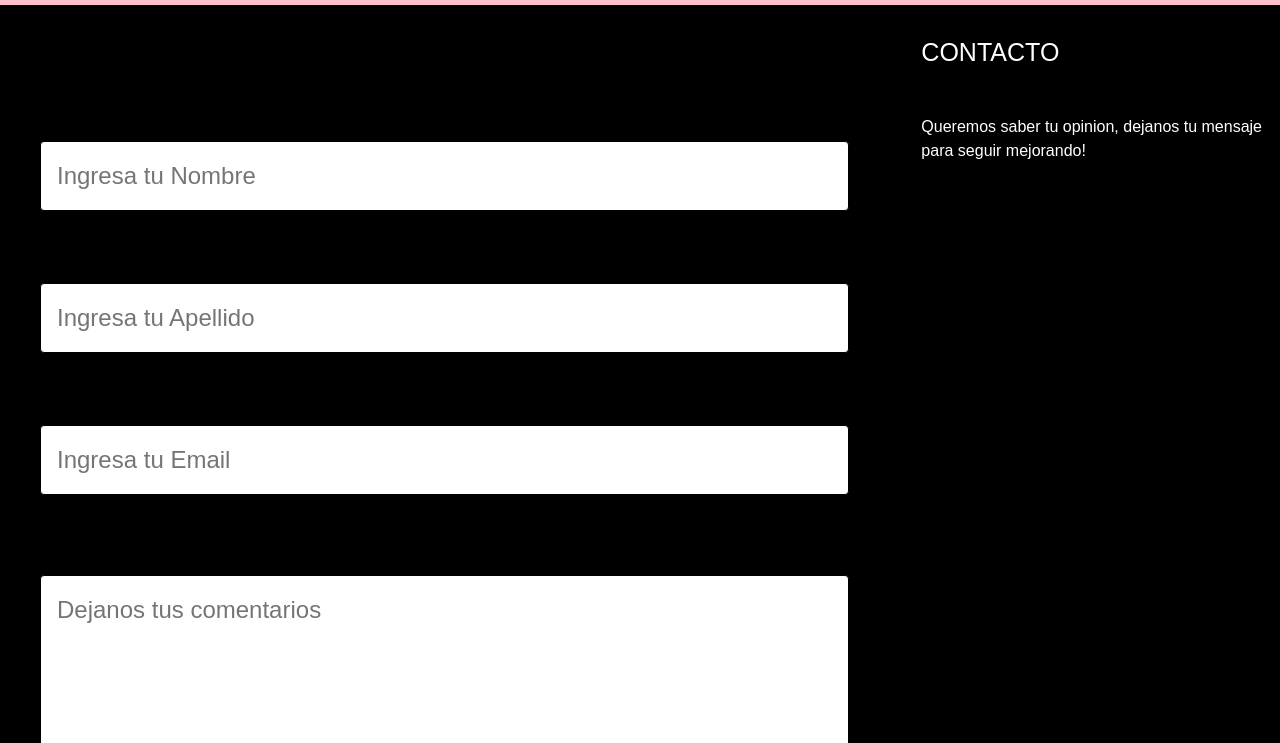
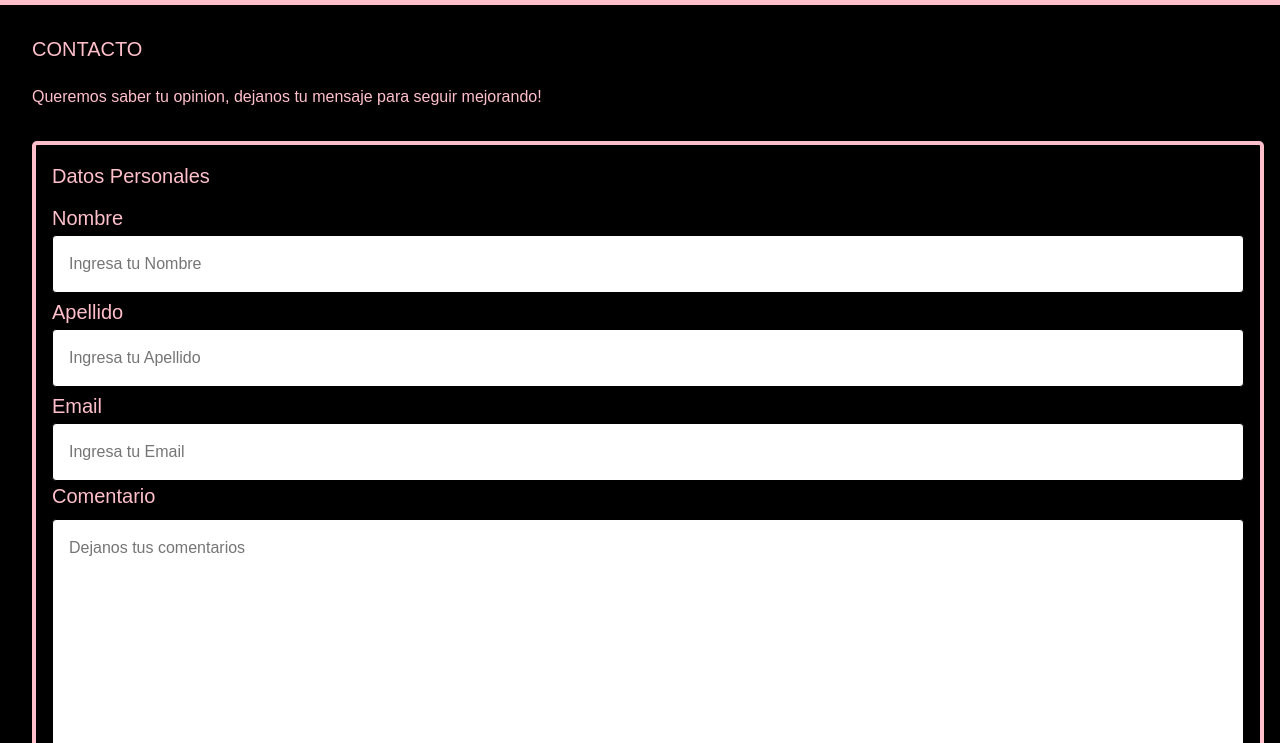
Before and after one commit to nzelias/tiniSite, a plain HTML site: page page/contacto.html in a window 1280 px wide. Shown: the part 57-800 px from the top of the page. Drawn offline with nearby package versions, Linux system fonts and the light colour scheme.

Commit message:
Agregando animacion

```diff
--- a/css/estilos.css
+++ b/css/estilos.css
@@ -12,7 +12,7 @@ body{
 }
 
 .titulo{
-    font-size: 25px;
+    font-size: 20px;
     text-align: left;
     padding-top: 2vh;
     padding-left: 2vh;
@@ -149,7 +149,7 @@ singles__img4{
 .footer__derechos{
     padding: 2vh;
     text-align: left;
-    font-size: 13px;
+    font-size: 12px;
     width: 50%;
 }
 
@@ -217,45 +217,43 @@ singles__img4{
 
 /*CONTACTO*/
 
-#titulo-contacto, #texto-contacto{
-    color: white;
-}
 .form__fieldset{
     font-size: 3vh;
     padding: 3vh;
-    height: 100%;
     border-radius: 5px;
     background-color: transparent;
-    padding: 3vh;
-
+    padding: 2vh;
+    border: 0.5vh solid pink;
 }
-.form__text{
+.form__text , legend{
     font-size: 2.5vh;
 }
 
 .form {
-    margin: 2vh 2vh 2vh 0;
+    margin: 2vh 4vh 2vh 2vh ;
 }
 
 .form p{
     margin-left: 2vh;
 }
-.contenedor-form{
+.contenedor-form__datos{
     display: flex;
     justify-content: space-between;
-    flex-direction: row;
+    flex-direction: column;
     background-repeat: no-repeat;
     background-size: cover;
-    background-image: url(..//assets/img/backgroud.jpg);
-    color: black;
+    color: pink;
     font-size: bold;
+    margin-right: 2vh;
 }
 
 .contenedor-form__datos{
     margin: 2vh;
     width: 100%;
 }
-
+#nombre, #apellido, #correo, #comentario{
+    font-size: 2vh;
+}
 input[type=text], input[type=email], textarea {
     width: 100%;
     padding: 2vh;
@@ -290,13 +288,8 @@ input[type=submit] , input[type=reset] {
         flex-direction: column;
         width: 100%;
     }
-
     .discografia iframe{
         margin-bottom: 2vh;
-    }
-
-    .form p, .form h1{
-        color:white;
     }
     .footer__flex{
         flex-direction: column;
@@ -347,5 +340,4 @@ input[type=submit] , input[type=reset] {
     .discografia iframe{
         margin: 2vh;
     }
-
 }
--- a/page/contacto.html
+++ b/page/contacto.html
@@ -40,48 +40,37 @@
         </nav>
     </header>
 
-    <main class="contenedor-form">
+    <main>
+        <div class="form">
+            <h1 class="titulo animate__animated animate__flash">CONTACTO</h1>
+            <p id="texto-contacto" >Queremos saber tu opinion, dejanos tu mensaje para seguir mejorando!</p>
+        </div>
         <div class="contenedor-form__datos">
-            <!-- Form -->
             <form action="" class="form">
                 <fieldset class="form__fieldset">
                     <legend>Datos Personales</legend>
-
                     <label class="form__text" for="nombre">Nombre</label>
                     <input type="text" name="nombre" id="nombre" placeholder="Ingresa tu Nombre" required>
-                    <br><br>
-
                     <label class="form__text" for="apellido">Apellido</label>
                     <input type="text" name="apellido" id="apellido" placeholder="Ingresa tu Apellido" required>
-                    <br><br>
-
                     <label class="form__text" for="correo">Email</label>
                     <input type="email" name="correo" id="correo" placeholder="Ingresa tu Email" required>
-                    <br><br>
-
                     <legend>Comentario</legend>
                     <textarea name="comentarios" id="comentario" cols="40" rows="10" minlength="5" maxlength="200"
                         style="text-align: left;" placeholder="Dejanos tus comentarios"></textarea>
-                    <br> <br>
-
                     <input type="reset" value=" Limpiar ">
                     <input type="submit" value=" Enviar ">
-                    <br><br>
+
                 </fieldset>
             </form>
         </div>
-        <div class="form">
-            <h1 class="titulo" id="titulo-contacto">CONTACTO</h1>
-            <br>
-            <p id="texto-contacto" >Queremos saber tu opinion, dejanos tu mensaje para seguir mejorando!</p>
-        </div>
+
     </main>
 
     <!--Pie de Pagina-->
     <footer class="footer__flex">
         <div class="footer__derechos">
             <p><strong>Copyright Natalia Elias</strong></p>
-            <br>
             <p>Todos los derechos reservados</p>
         </div>
         <div>
```
Also changed, not shown: index.html (+0 -1 lines), page/discografia.html (+0 -1 lines), page/galeria.html (+0 -1 lines), page/tour.html (+0 -1 lines).
